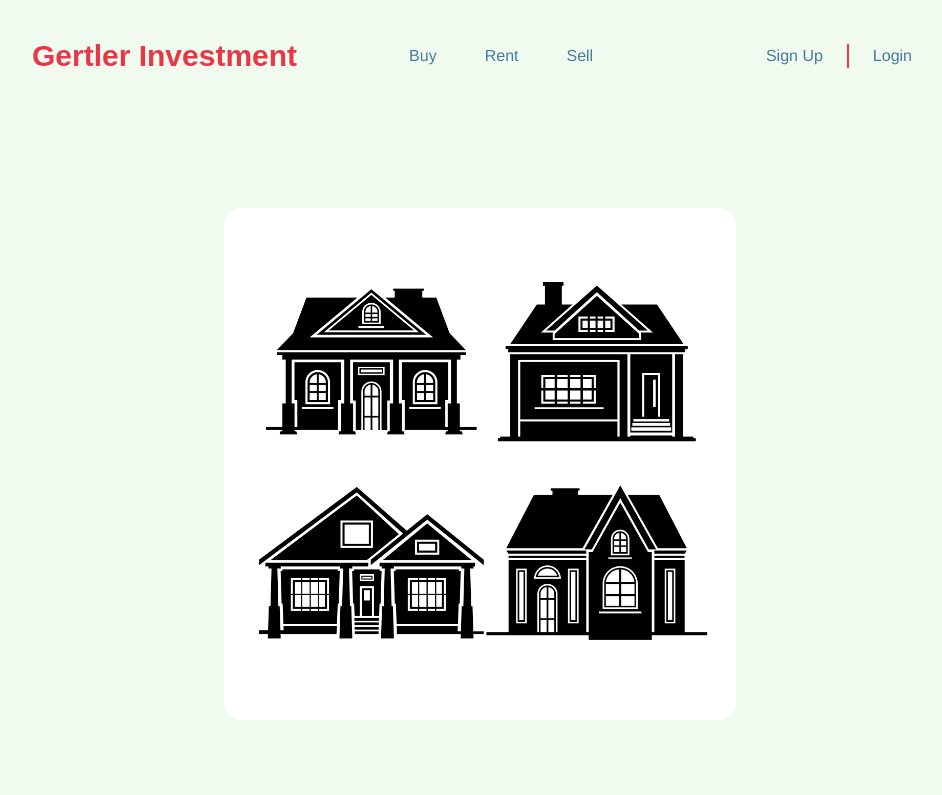
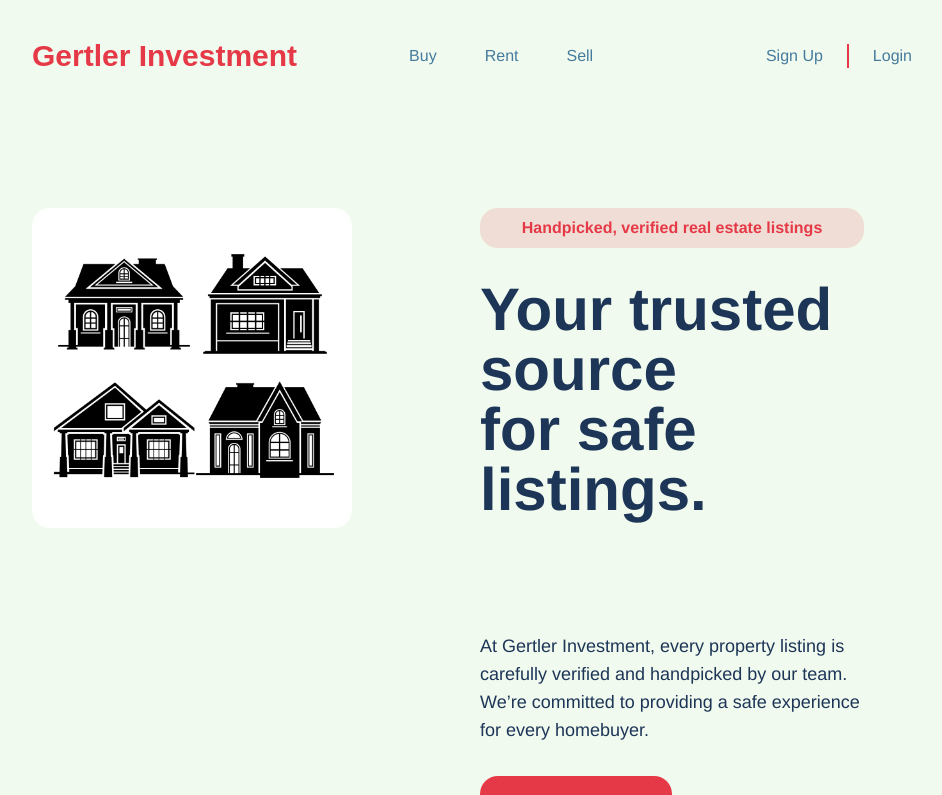
Before and after one commit to Bot-on-Tapwater/gertlerinvestment, a Next.js app: page /home in a window 1280 px wide. Shown: the top 795 px of the page, without its empty margins (160-1102 px from the left). Built offline with nearby package versions, Linux system fonts and the light colour scheme; a web font is replaced by a local one.

Commit message:
chore: Finish implementing hero section for desktop

```diff
--- a/app/home/page.tsx
+++ b/app/home/page.tsx
@@ -6,7 +6,7 @@ import { motion } from "motion/react";
 function PicHeroSection() {
   return (
     <>
-      <div className="relative">
+      <div className="relative col-span-1 flex items-start">
         <Image
           alt="Picture of houses"
           width={2000}
@@ -14,7 +14,6 @@ function PicHeroSection() {
           src="/images/home/houses.jpg"
           className="w-lg rounded-2xl"
         />
-        {/* <SmallContainerPicHeroSection /> */}
       </div>
     </>
   );
@@ -23,8 +22,26 @@ function PicHeroSection() {
 function HeroSection() {
   return (
     <>
-      <section>
+      <section className="grid grid-cols-2 space-x-32 justify-self-center">
         <PicHeroSection />
+        <section className="col-span-1 flex flex-col gap-y-8">
+          <section className="bg-summer/15 text-summer font-extrabold rounded-2xl flex items-center justify-center w-sm">
+            <div className="p-2">Handpicked, verified real estate listings</div>
+          </section>
+          <div className="text-summerfive font-extrabold text-6xl">
+            Your trusted source <br />
+            for safe listings.
+          </div>
+          <div className="h-12"></div>
+          <div className="text-summerfive font-extralight text-lg w-sm">
+            At Gertler Investment, every property listing is carefully verified
+            and handpicked by our team. We’re committed to providing a safe
+            experience for every homebuyer.
+          </div>
+          <button className="bg-summer w-48 p-4 rounded-2xl text-summertwo font-semibold cursor-pointer hover:bg-summertwo hover:border-1 hover:border-summer hover:text-summer duration-200">
+            Browse listings
+          </button>
+        </section>
       </section>
     </>
   );
@@ -33,7 +50,7 @@ function HeroSection() {
 export default function HomePage() {
   return (
     <>
-      <section className="flex flex-col gap-y-16 items-center w-full">
+      <section className="flex flex-col gap-y-16 items-center w-7/10">
         <motion.div
           initial={{ opacity: 0, x: -100 }}
           animate={{ opacity: 1, x: 0 }}
```
